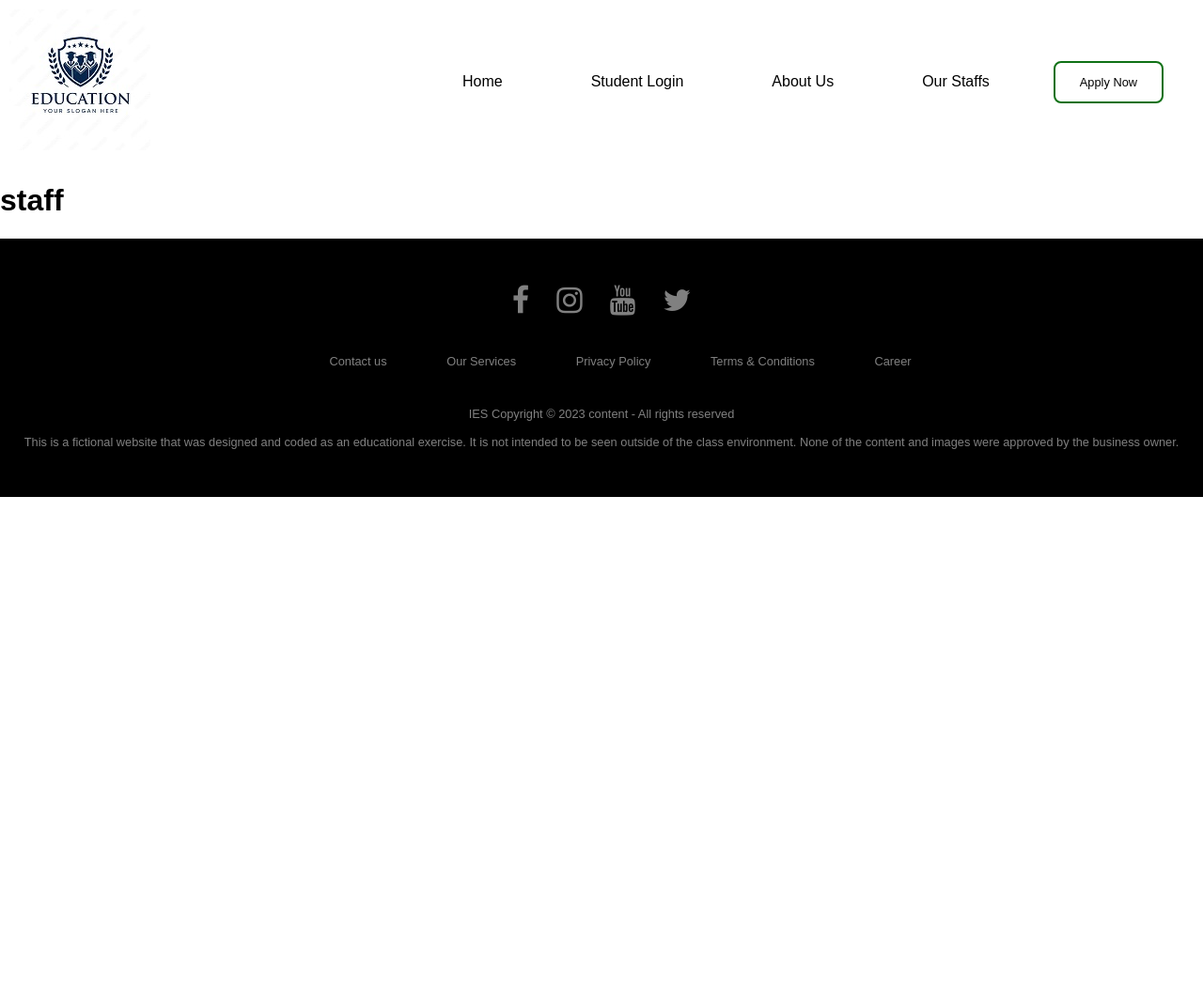
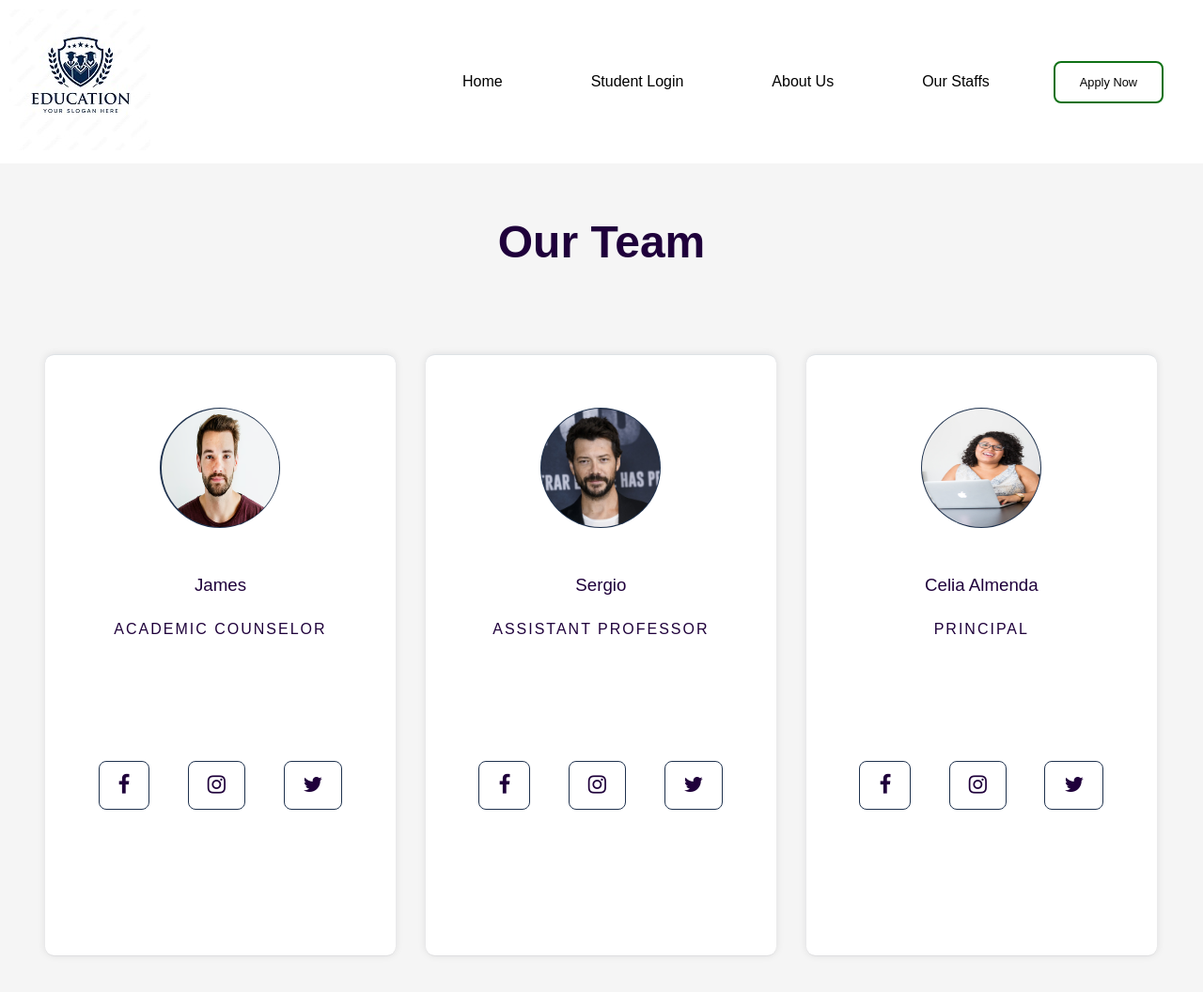
Before and after one commit to nic-dgl103-w23-cvs1/project-Suhail0206327, a plain HTML site: page staff.html in a window 1280 px wide. Shown: the top 1056 px of the page at 94% size. Before the commit the page ends 800 px from the top, so only its background shows below. Drawn offline with Linux system fonts and the light colour scheme.

Commit message:
add staff page

```diff
--- a/staff.html
+++ b/staff.html
@@ -38,13 +38,146 @@
               <a class="nav-link" href="staff.html">our staffs </a>
             </li>
             <li >
-              <a href="register.html" class="apply button1">apply now</a>
+              <a href="register.html  " class="apply button1">apply now</a>
             </li>
           </ul>
         </nav>
       </header>
       <main>
-        <h1>staff</h1>
+        <section class="staffs">
+<h1>Our Team</h1>
+         <div class="row ">
+          <div class="column">
+            <div class="card">
+             <div class="image-container">
+              <img src="Images\face1.avif">
+             </div>
+             <h3>James</h3>
+             <p>academic counselor</p>
+             <div class="icons">
+
+              <a href="#"><i class="fa fa-facebook"></i></a>
+              <a href="#"><i class="fa fa-instagram"></i></a>
+
+              <a href="#"><i class="fa fa-twitter"></i></a>
+
+
+
+
+             </div>
+            </div>
+          </div>
+          <div class="column">
+            <div class="card">
+             <div class="image-container">
+              <img src="Images\teacher2.jpg">
+             </div>
+             <h3>Sergio</h3>
+             <p>Assistant professor</p>
+             <div class="icons">
+
+              <a href="#"><i class="fa fa-facebook"></i></a>
+              <a href="#"><i class="fa fa-instagram"></i></a>
+
+              <a href="#"><i class="fa fa-twitter"></i></a>
+
+
+
+
+             </div>
+            </div>
+          </div>
+
+          <div class="column">
+            <div class="card">
+             <div class="image-container">
+              <img src="Images\pricipal.jpg">
+             </div>
+             <h3>celia almenda</h3>
+             <p>Principal</p>
+             <div class="icons">
+
+              <a href="#"><i class="fa fa-facebook"></i></a>
+              <a href="#"><i class="fa fa-instagram"></i></a>
+
+              <a href="#"><i class="fa fa-twitter"></i></a>
+
+
+
+
+             </div>
+            </div>
+          </div>
+
+         </div>
+
+         <!-- row 2-->
+         <div class="row ">
+          <div class="column">
+            <div class="card">
+             <div class="image-container">
+              <img src="Images\face1.avif">
+             </div>
+             <h3>James</h3>
+             <p>academic counselor</p>
+             <div class="icons">
+
+              <a href="#"><i class="fa fa-facebook"></i></a>
+              <a href="#"><i class="fa fa-instagram"></i></a>
+
+              <a href="#"><i class="fa fa-twitter"></i></a>
+
+
+
+
+             </div>
+            </div>
+          </div>
+          <div class="column">
+            <div class="card">
+             <div class="image-container">
+              <img src="Images\teacher2.jpg">
+             </div>
+             <h3>Sergio</h3>
+             <p>Assistant professor</p>
+             <div class="icons">
+
+              <a href="#"><i class="fa fa-facebook"></i></a>
+              <a href="#"><i class="fa fa-instagram"></i></a>
+
+              <a href="#"><i class="fa fa-twitter"></i></a>
+
+
+
+
+             </div>
+            </div>
+          </div>
+
+          <div class="column">
+            <div class="card">
+             <div class="image-container">
+              <img src="Images\pricipal.jpg">
+             </div>
+             <h3>celia almenda</h3>
+             <p>Principal</p>
+             <div class="icons">
+
+              <a href="#"><i class="fa fa-facebook"></i></a>
+              <a href="#"><i class="fa fa-instagram"></i></a>
+
+              <a href="#"><i class="fa fa-twitter"></i></a>
+
+
+
+
+             </div>
+            </div>
+          </div>
+
+         </div>
+
+        </section>
       </main>
       <footer>
         <div class="footer-icons">
--- a/style.css
+++ b/style.css
@@ -442,3 +442,134 @@ fieldset {
   .register button:hover {
  opacity: 0.8;
   }
+
+/***/
+.staffs {
+
+    background-color: #f5f5f5;
+}
+
+.staffs h1{
+
+    width: 100%;
+    text-align: center;
+    font-size: 3rem;
+    color: #1f003b;
+}
+
+.row {
+
+    display: flex;
+    flex-wrap: wrap;
+    padding: 2em 1em;
+    text-align: center;
+}
+.column {
+    width: 100%;
+
+    padding: 0.5em 0;
+}
+.staffs .card {
+      text-transform: capitalize;
+    box-shadow: rgba(17, 17, 26, 0.05) 0px 1px 0px, rgba(17, 17, 26, 0.1) 0px 0px 8px;
+    padding: 3.5em 1em;
+    border-radius: 0.6em;
+    color: #1f003b;
+    cursor: pointer;
+    transition: 0.3s;
+    background-color: #ffff;
+}
+
+.card .image-container {
+
+
+    width: 8em;
+    height: 8em;
+    background-color: #1f324e;
+    padding: 0.07em;
+    border-width: 1px;
+    border-radius: 50%;
+    margin: 0 auto 2em auto;
+}
+
+.card img {
+    width: 100%;
+    border-radius: 50%;
+}
+
+.card h3 {
+    font-weight: 500;
+}
+
+.card p {
+    font-weight: 300;
+    text-transform: uppercase;
+    margin: 0.5em 0 2em 0;
+    letter-spacing: 2px;
+}
+.card .icons {
+
+
+    width: 100%;
+    min-width: 180px;
+    margin: auto;
+    display: flex;
+    justify-content: space-evenly;
+}
+
+.card a {
+    border: 1.5px solid #1f324e;
+    text-decoration:  none;
+    color: inherit;
+    font-size: 1.4em;
+
+}
+
+.card a:hover {
+
+    background-color: #1f324e;
+}
+
+.card:hover {
+
+background-color: aliceblue;
+
+
+
+}
+.card:hover .image-container  {
+
+
+    transform: scale(1.1);
+
+}
+
+
+@media screen and (min-width: 768px){
+
+    .staffs {
+
+        padding: 1em 7em;
+    }
+}
+@media screen and (min-width: 992px){
+
+    .staffs {
+
+        padding: 1em ;
+
+}
+.card {
+
+ padding  :5em 1em;
+}
+
+
+.column {
+
+    flex: 0 0  33.3%;
+    max-width: 33.3%;
+    padding : 0em 1em;
+}
+
+}
```
Also changed, not shown: Images/face1.avif (added), Images/teacher2.jpg (added).
